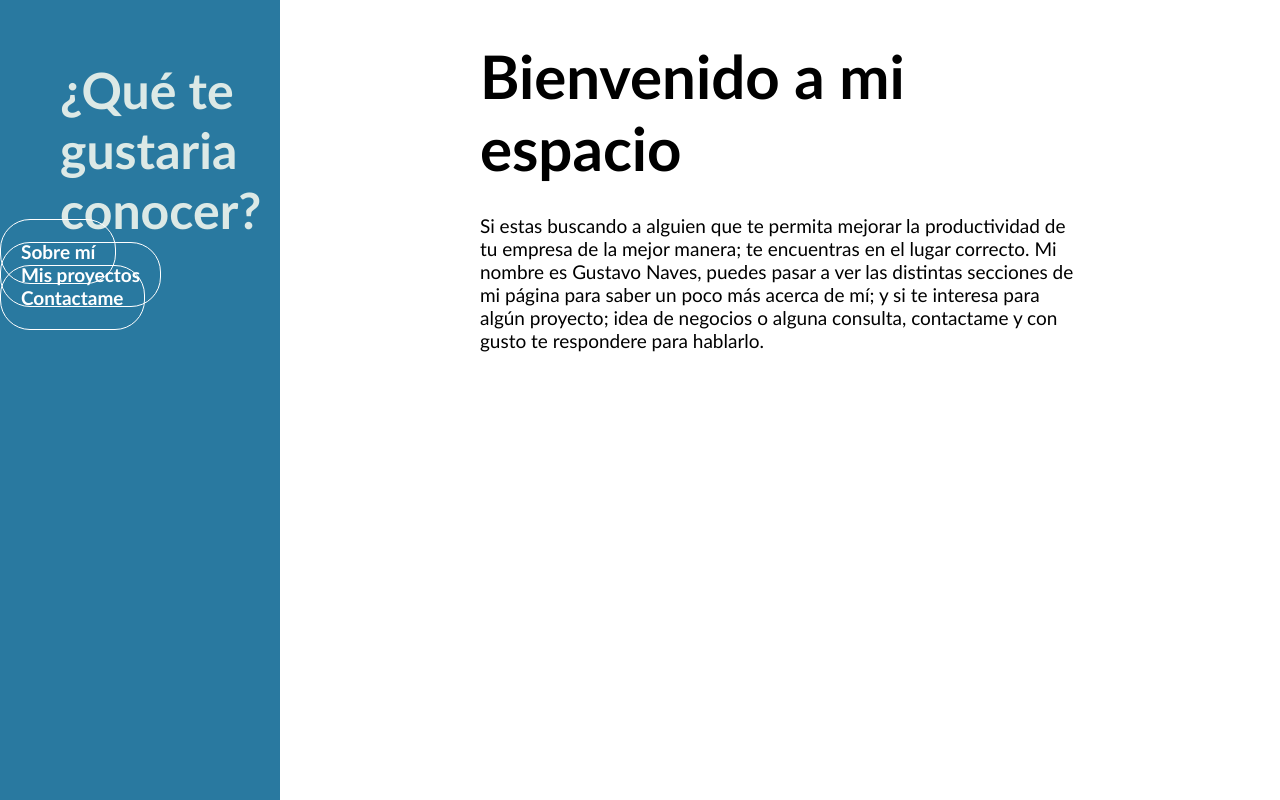
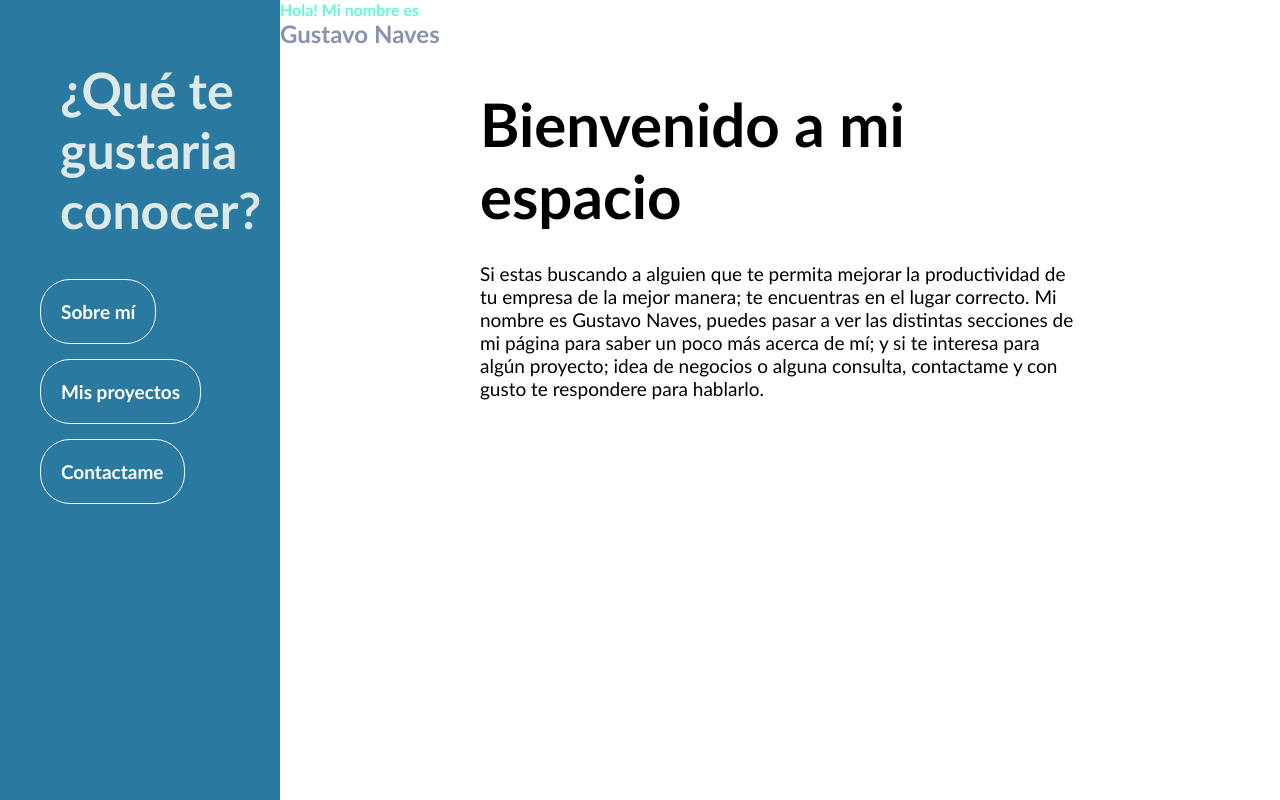
Before and after one commit to GustavoN1/portafolio, a plain HTML site: page index.html in a window 1280 px wide. Drawn offline with Linux system fonts and the light colour scheme.

Commit message:
demas detalles inicio

```diff
--- a/index.html
+++ b/index.html
@@ -11,12 +11,20 @@
             <div class="izquierdo">
                 <h1 class="l_izquierdo">¿Qué te gustaria conocer?</h1>
 
-                <a href="about.html">Sobre mí</a><br>
-                <a href="projects.html">Mis proyectos</a><br>
-                <a href="contact.html">Contactame</a><br>
+                <div id="menu">
+                    <ul>
+                        <li><a href="about.html">Sobre mí</a><br></li><br><br><br>
+                        <li><a href="projects.html">Mis proyectos</a><br></li><br><br><br>
+                        <li><a href="contact.html">Contactame</a><br></li><br><br><br>
+                    </ul>
+
+                </div>
+
             </div>
 
             <div class="derecho">
+                <h4 class="saludo">Hola! Mi nombre es</h4>
+                <h2 class="nombre">Gustavo Naves</h2>
                 <h1 class="l_derecho">Bienvenido a mi espacio</h1>
                 <p>Si estas buscando a alguien que te permita mejorar la productividad de tu empresa de la mejor manera; te encuentras en el lugar correcto. Mi nombre es Gustavo Naves, puedes pasar a ver las distintas secciones de mi página para saber un poco más acerca de mí; y si te interesa para algún proyecto; idea de negocios o alguna consulta, contactame y con gusto te respondere para hablarlo.</p>
             </div>
--- a/s_index.css
+++ b/s_index.css
@@ -26,6 +26,7 @@
     color:rgb(220, 233, 230);
     padding-left: 60px;
     padding-top: 60px;
+    padding-bottom: 60px;
     font-size: 50px;
 }
 
@@ -53,4 +54,12 @@ a{
     border-radius: 30px ;
     font-weight: bold;
     padding-bottom: 20px;
+    margin:40px;
 }
+
+.saludo{
+    color: #62f9d5;
+}
+.nombre{
+    color: #8892b0;
+}
```
Also changed, not shown: back.jpg (added).
